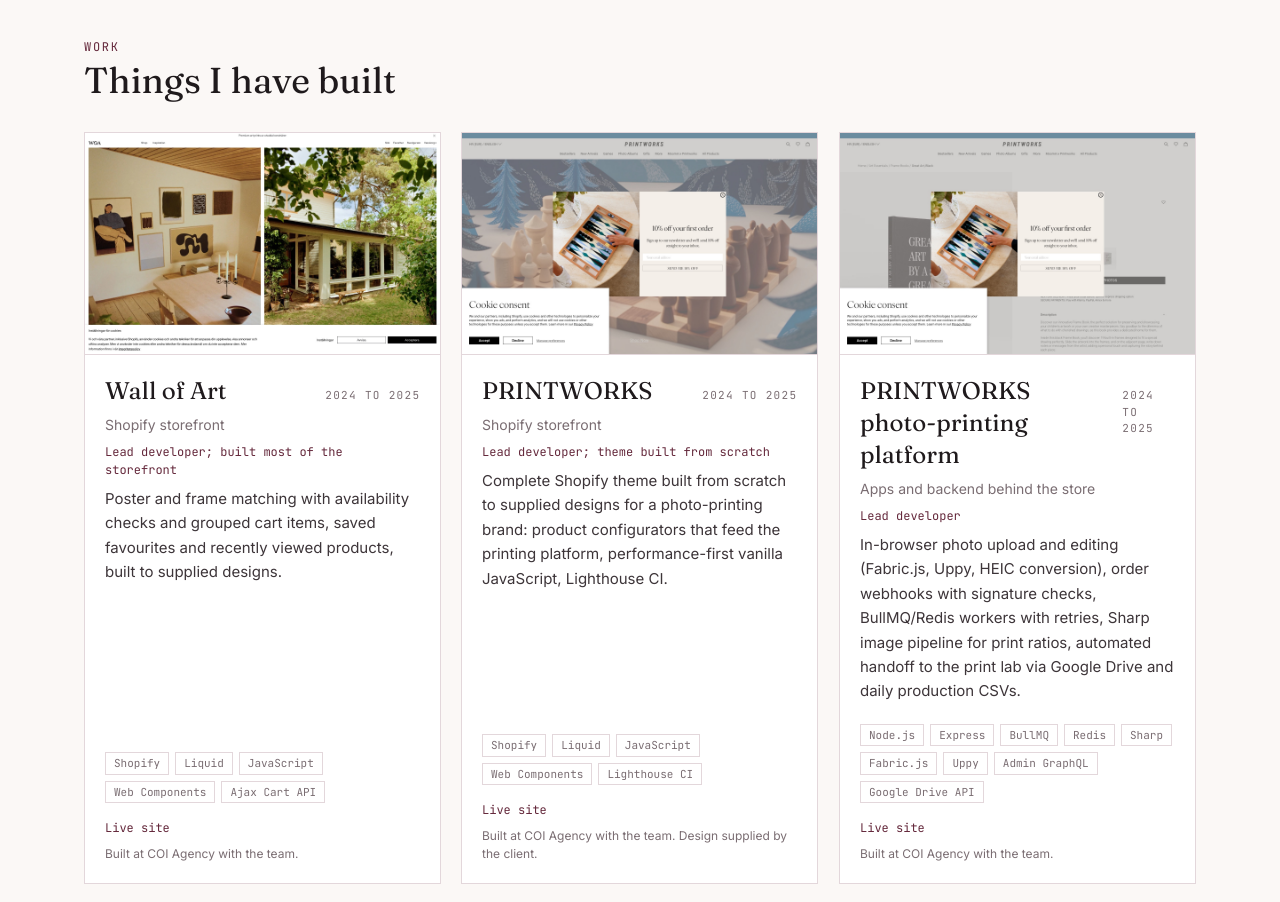
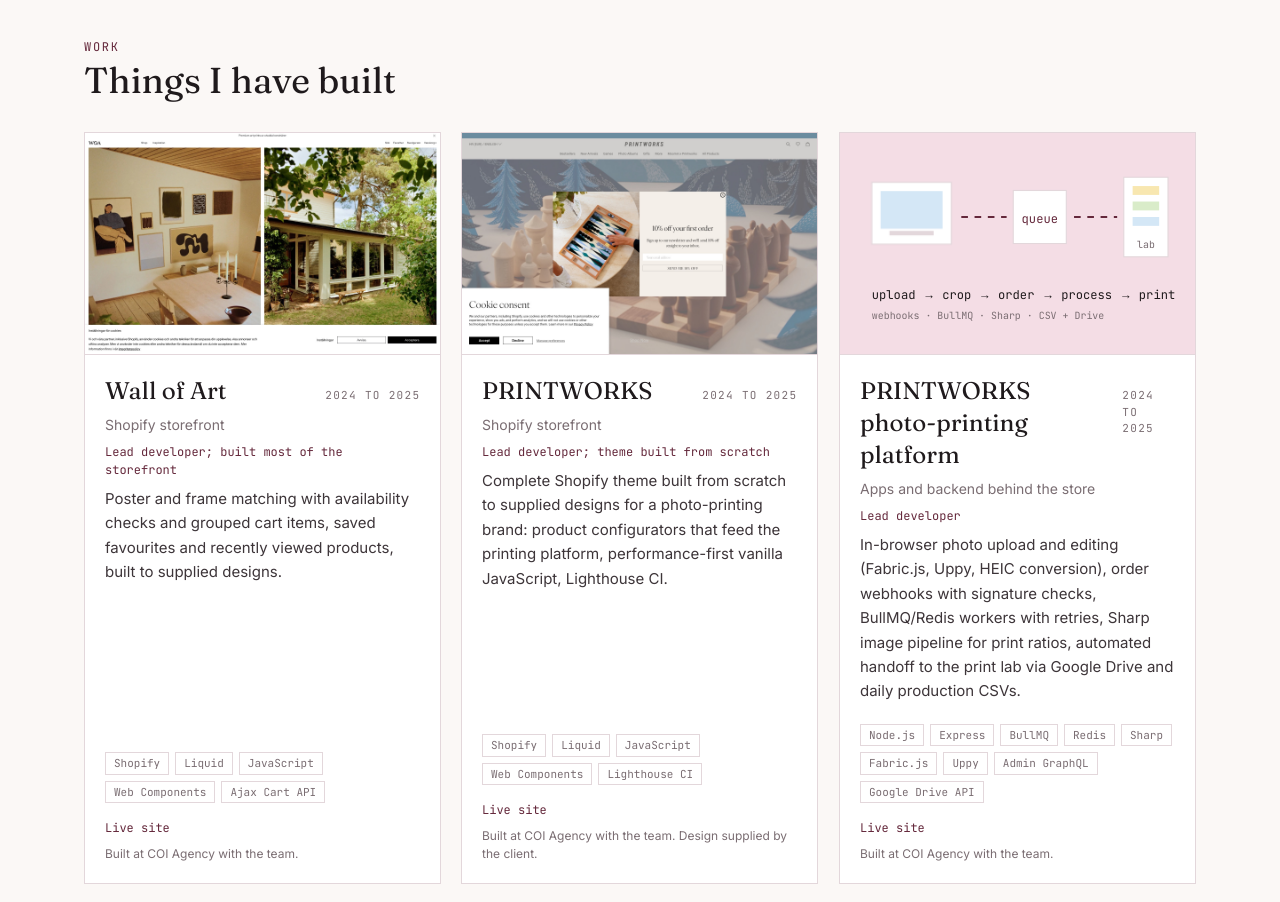
Before and after one commit to labranka/branka-portfolio, a Next.js app: page / in a window 1280 px wide. Shown: the part 800-1702 px from the top of the page. Built offline with nearby package versions, Linux system fonts and the light colour scheme.

Commit message:
Photo-printing platform: keep example link, use cover art

```diff
--- a/src/content/projects.ts
+++ b/src/content/projects.ts
@@ -59,7 +59,7 @@
       "In-browser photo upload and editing (Fabric.js, Uppy, HEIC conversion), order webhooks with signature checks, BullMQ/Redis workers with retries, Sharp image pipeline for print ratios, automated handoff to the print lab via Google Drive and daily production CSVs.",
     stack: ["Node.js", "Express", "BullMQ", "Redis", "Sharp", "Fabric.js", "Uppy", "Admin GraphQL", "Google Drive API"],
     url: "https://printworksmarket.com/products/frame-book-black?view=photo-printer",
-    image: "/work/printworks-platform.jpg",
+    art: "printing",
     credit: coi,
   },
   {
```
Also changed, not shown: public/work/printworks-platform.jpg (deleted).
